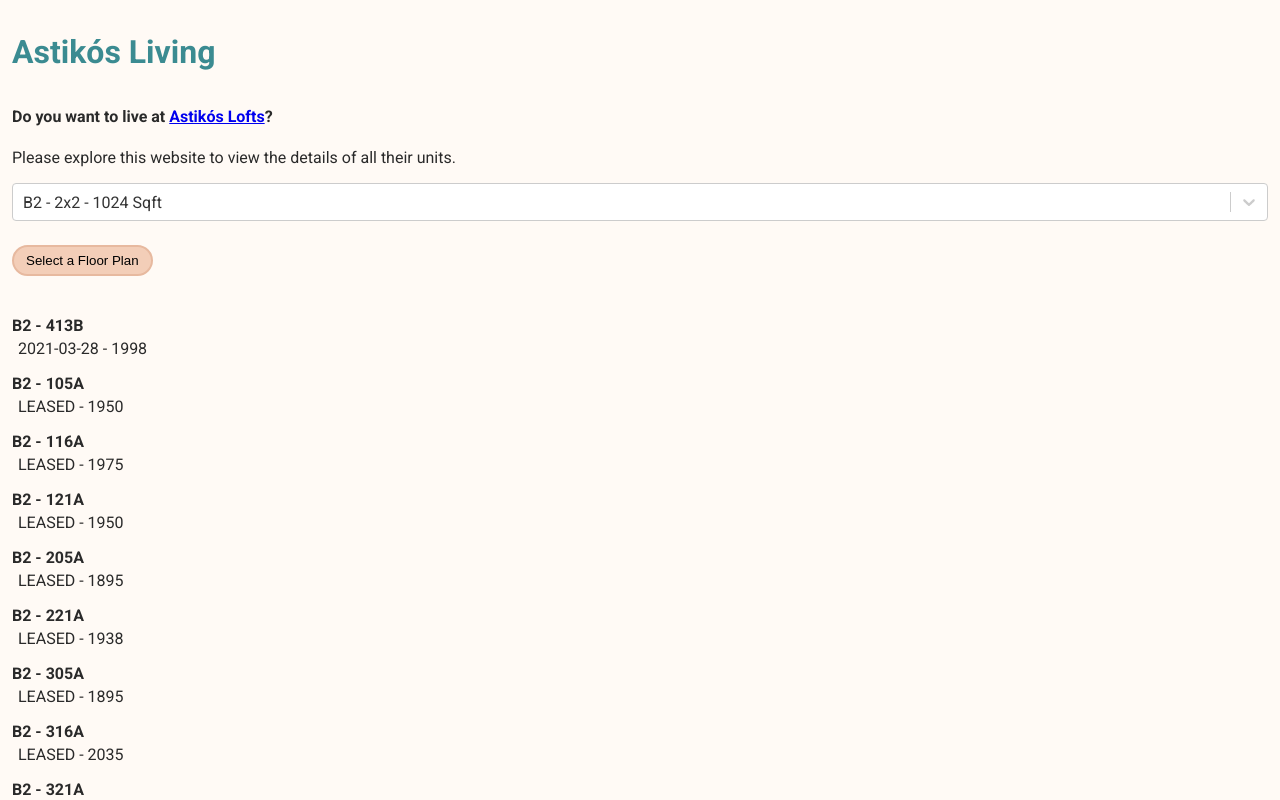
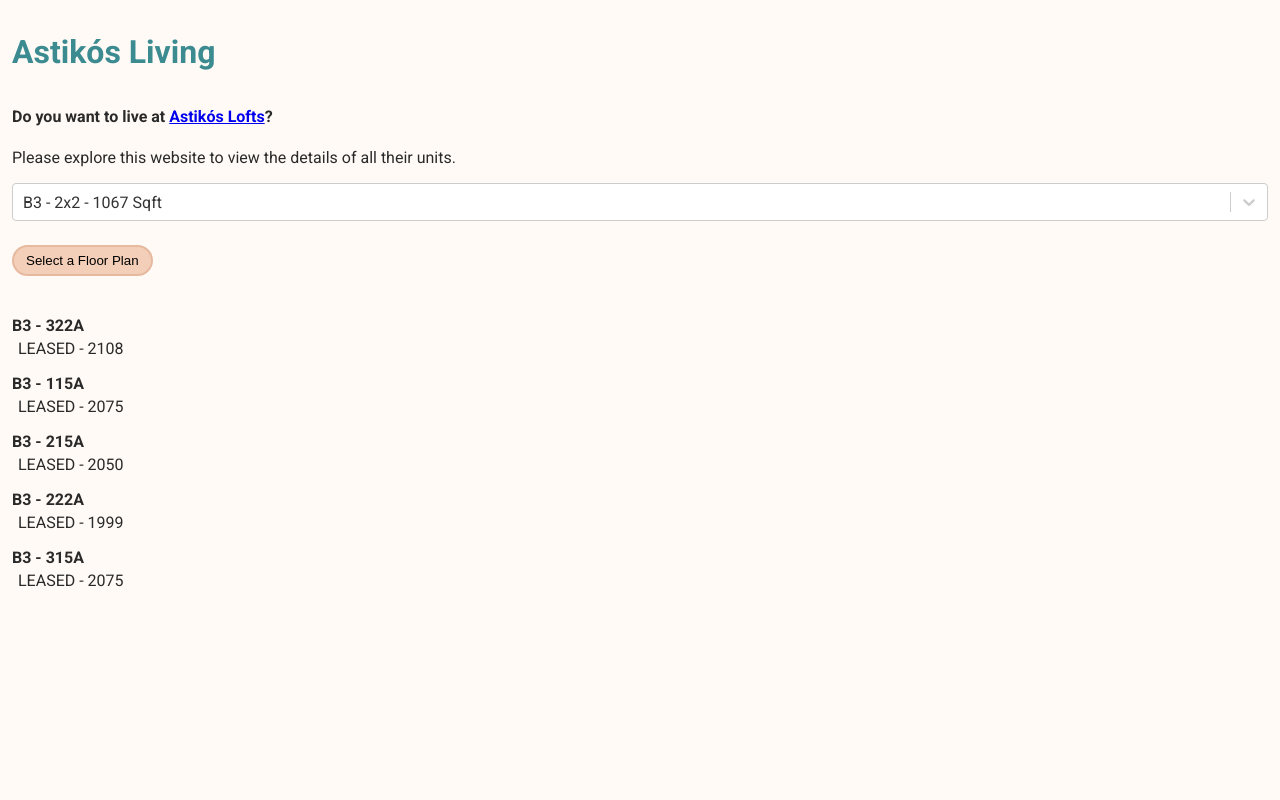
Before and after one commit to ClothierNamedJeremiah/astikos-living, a React (Create React App) app: page / in a window 1280 px wide. Shown: the top 800 px of the page. Built offline with nearby package versions, Linux system fonts and the light colour scheme.

Commit message:
reordering imports

```diff
--- a/src/App.tsx
+++ b/src/App.tsx
@@ -5,27 +5,29 @@ import React, {
   ReactElement,
 } from 'react';
 
-import { units as mockData } from './api/sample.json';
-import UnitCard from './components/UnitCard';
-import FloorPlanSelect from './components/FloorPlanSelect';
+import FloorPlanType from './enums/FloorPlanType';
+import LeaseStatus from './enums/LeaseStatus';
 import { Unit } from './interfaces/unit.interface';
 
-import './App.scss';
-
-import LeaseStatus from './enums/LeaseStatus';
-
+import FloorPlan from './utils/FloorPlan';
 import AmenityFilter from './utils/filters/AmenityFilter';
 import FloorPlanFilter from './utils/filters/FloorPlanFilter';
 import LeaseStatusFilter from './utils/filters/LeaseStatusFilter';
 import PriceFilter from './utils/filters/PriceFilter';
 import UnitFilter from './utils/filters/UnitFilter';
-import FloorPlan from './utils/FloorPlan';
+
+import UnitCard from './components/UnitCard';
+import FloorPlanSelect from './components/FloorPlanSelect';
+
+import './App.scss';
+
+import { units as mockData } from './api/sample.json';
 
 const App : React.FC = (): ReactElement => {
   const STATIC_UNIT_DATA = useRef<Unit[]>(mockData);
 
   const [amenities, setAmenties] = useState([]);
-  const [floorPlan, setFloorPlan] = useState<FloorPlan>(new FloorPlan(9214489));
+  const [floorPlan, setFloorPlan] = useState<FloorPlan>(new FloorPlan(FloorPlanType.B3));
   const [leaseStatus, setLeaseStatus] = useState(LeaseStatus.ANY);
   const [priceRange, setPriceRange] = useState([-Infinity, Infinity]);
 
```
